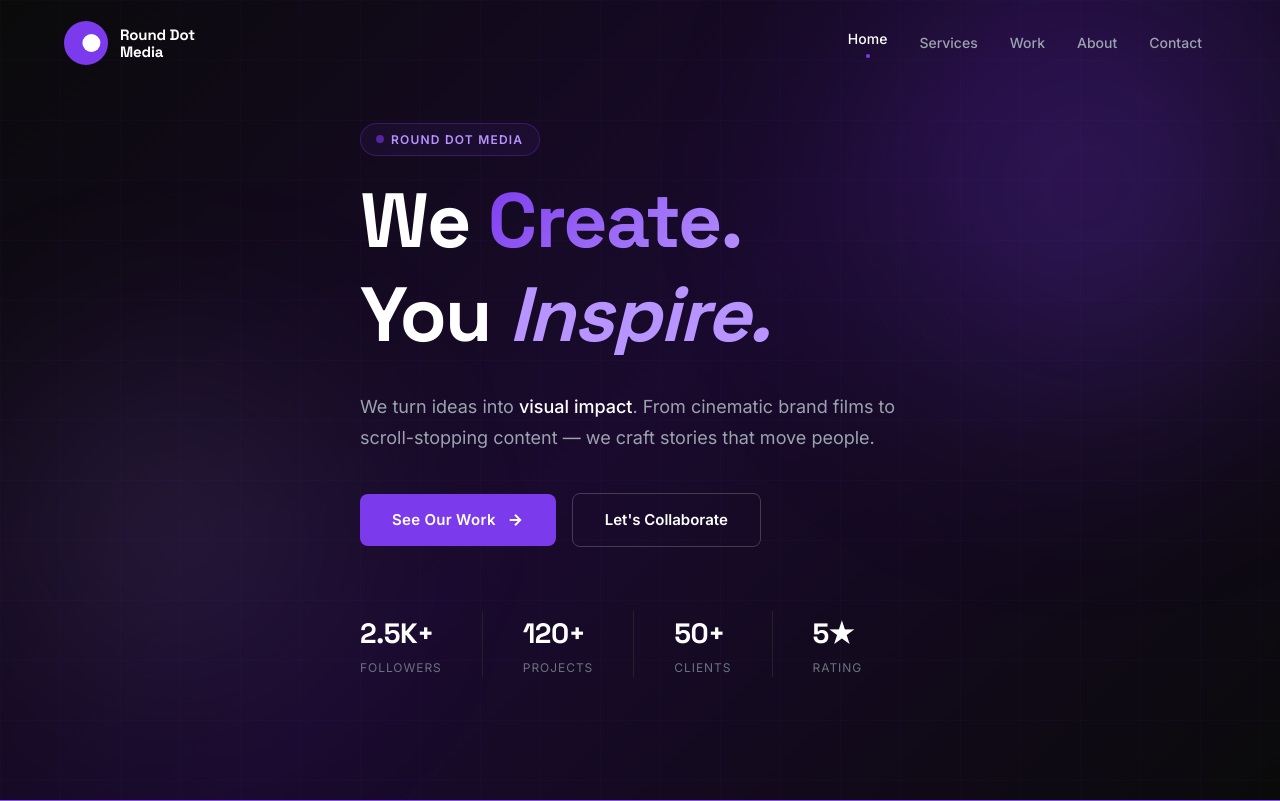
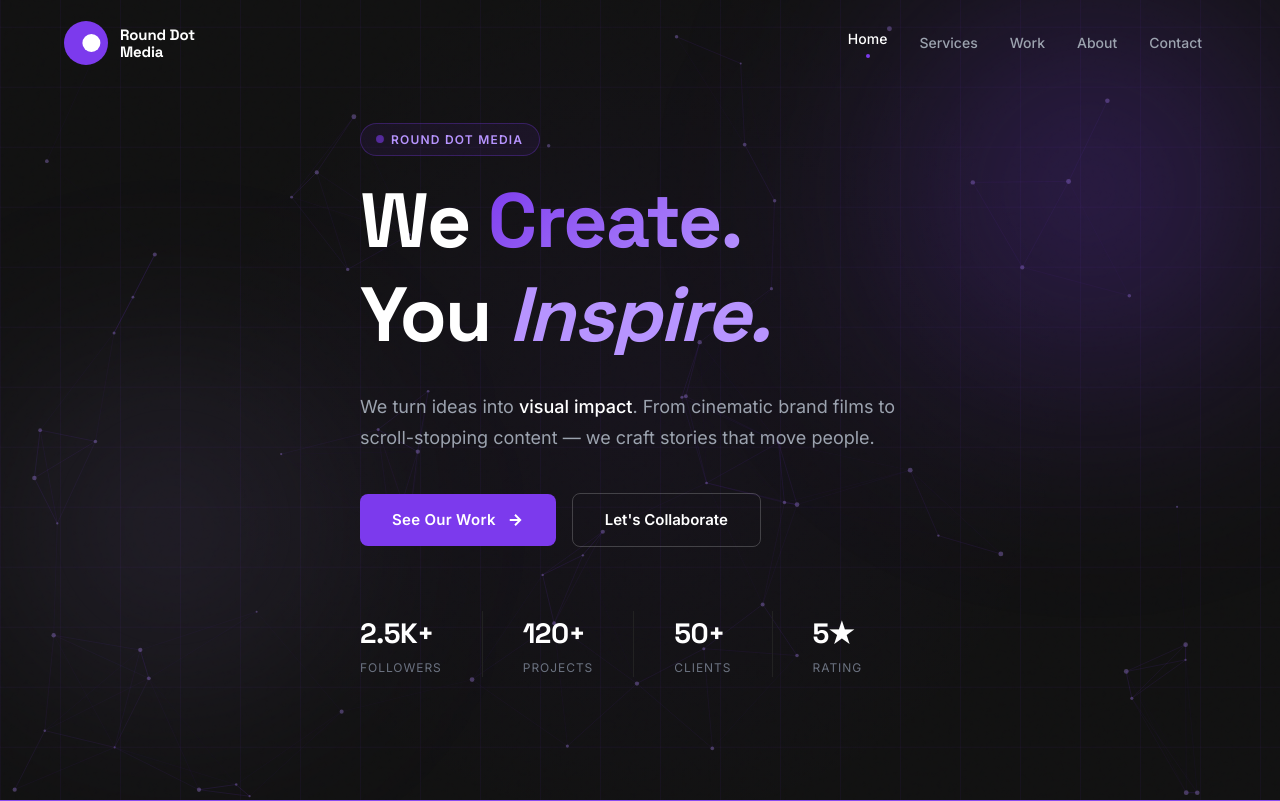
Before and after one commit to roshanbuha/round-dot-media, a React (Vite) app: page / in a window 1280 px wide. Shown: the top 801 px of the page. Built offline with nearby package versions, Linux system fonts and the light colour scheme.

Commit message:
feat: add styling for page components and implement new animated background component

```diff
--- a/src/components/About/About.css
+++ b/src/components/About/About.css
@@ -1,5 +1,5 @@
 .about-section {
-  background: var(--dark);
+  background: transparent;
   position: relative;
 }
 
--- a/src/components/AnimatedBackground/AnimatedBackground.css
+++ b/src/components/AnimatedBackground/AnimatedBackground.css
@@ -7,42 +7,29 @@
   z-index: -10;
   overflow: hidden;
   pointer-events: none;
-  background: var(--dark);
+  background: var(--dark); /* Dark solid base */
 }
 
-.bg-orb {
+.bg-canvas {
   position: absolute;
-  border-radius: 50%;
-  filter: blur(140px);
-  pointer-events: none;
-  transform: translate3d(0,0,0); /* Hardware acceleration */
+  top: 0;
+  left: 0;
+  width: 100%;
+  height: 100%;
+  opacity: 0.8;
 }
 
-.bg-orb-1 {
-  width: 60vw;
-  height: 60vw;
-  background: var(--purple-primary);
-  top: -20%;
-  left: -10%;
-  opacity: 0.15;
-}
-
-.bg-orb-2 {
-  width: 50vw;
-  height: 50vw;
-  background: var(--purple-light);
-  bottom: -20%;
-  right: -10%;
-  opacity: 0.12;
-}
-
-.bg-orb-3 {
-  width: 70vw;
-  height: 70vw;
-  background: var(--purple-deep);
-  top: 20%;
-  left: 30%;
-  opacity: 0.08;
+/* Very subtle radial glow in the center so the background isn't perfectly flat */
+.bg-ambient-glow {
+  position: absolute;
+  top: 50%;
+  left: 50%;
+  transform: translate(-50%, -50%);
+  width: 80vw;
+  height: 80vw;
+  background: radial-gradient(circle, rgba(124, 58, 237, 0.05) 0%, transparent 60%);
+  border-radius: 50%;
+  pointer-events: none;
 }
 
 /* Premium cinematic noise overlay */
--- a/src/components/AnimatedBackground/AnimatedBackground.jsx
+++ b/src/components/AnimatedBackground/AnimatedBackground.jsx
@@ -1,52 +1,120 @@
-import { motion } from 'motion/react'
+import { useEffect, useRef } from 'react'
 import './AnimatedBackground.css'
 
 export default function AnimatedBackground() {
+  const canvasRef = useRef(null)
+
+  useEffect(() => {
+    const canvas = canvasRef.current
+    if (!canvas) return
+    const ctx = canvas.getContext('2d')
+    let animationFrameId
+
+    // Resize canvas to match window
+    const resize = () => {
+      canvas.width = window.innerWidth
+      canvas.height = window.innerHeight
+    }
+    window.addEventListener('resize', resize)
+    resize()
+
+    // Particle Configuration
+    const particles = []
+    const particleCount = Math.min(Math.floor(window.innerWidth / 18), 80) // Responsive count
+    const connectionDistance = 160
+
+    // Initialize 'Round Dots'
+    for (let i = 0; i < particleCount; i++) {
+      particles.push({
+        x: Math.random() * canvas.width,
+        y: Math.random() * canvas.height,
+        vx: (Math.random() - 0.5) * 0.4, // Very slow movement
+        vy: (Math.random() - 0.5) * 0.4,
+        size: Math.random() * 1.5 + 1 // Small elegant dots
+      })
+    }
+
+    // Interactive Mouse Tracking
+    let mouse = { x: -1000, y: -1000 }
+    const handleMouseMove = (e) => {
+      mouse.x = e.clientX
+      mouse.y = e.clientY
+    }
+    window.addEventListener('mousemove', handleMouseMove)
+
+    // Animation Loop
+    const animate = () => {
+      ctx.clearRect(0, 0, canvas.width, canvas.height)
+
+      // Update and draw each dot
+      particles.forEach((p, index) => {
+        // Move particle
+        p.x += p.vx
+        p.y += p.vy
+
+        // Bounce off screen edges softly
+        if (p.x < 0 || p.x > canvas.width) p.vx *= -1
+        if (p.y < 0 || p.y > canvas.height) p.vy *= -1
+
+        // Draw the round dot
+        ctx.beginPath()
+        ctx.arc(p.x, p.y, p.size, 0, Math.PI * 2)
+        ctx.fillStyle = 'rgba(183, 148, 255, 0.4)' // var(--purple-light)
+        ctx.fill()
+
+        // Draw connecting lines to other dots
+        for (let j = index + 1; j < particles.length; j++) {
+          const p2 = particles[j]
+          const dx = p.x - p2.x
+          const dy = p.y - p2.y
+          const distance = Math.sqrt(dx * dx + dy * dy)
+
+          if (distance < connectionDistance) {
+            ctx.beginPath()
+            ctx.moveTo(p.x, p.y)
+            ctx.lineTo(p2.x, p2.y)
+            // Fade out the line the further away they are
+            const opacity = 1 - (distance / connectionDistance)
+            ctx.strokeStyle = `rgba(124, 58, 237, ${opacity * 0.2})` // var(--purple-primary)
+            ctx.lineWidth = 1
+            ctx.stroke()
+          }
+        }
+
+        // Draw connecting lines to the Mouse!
+        const dxMouse = p.x - mouse.x
+        const dyMouse = p.y - mouse.y
+        const distanceMouse = Math.sqrt(dxMouse * dxMouse + dyMouse * dyMouse)
+
+        if (distanceMouse < 180) {
+            ctx.beginPath()
+            ctx.moveTo(p.x, p.y)
+            ctx.lineTo(mouse.x, mouse.y)
+            const opacity = 1 - (distanceMouse / 180)
+            ctx.strokeStyle = `rgba(183, 148, 255, ${opacity * 0.3})` // var(--purple-light)
+            ctx.lineWidth = 1
+            ctx.stroke()
+        }
+      })
+
+      animationFrameId = requestAnimationFrame(animate)
+    }
+
+    animate()
+
+    // Cleanup
+    return () => {
+      window.removeEventListener('resize', resize)
+      window.removeEventListener('mousemove', handleMouseMove)
+      cancelAnimationFrame(animationFrameId)
+    }
+  }, [])
+
   return (
     <div className="animated-bg">
+      <div className="bg-ambient-glow" />
+      <canvas ref={canvasRef} className="bg-canvas" />
       <div className="bg-noise" />
-
-      <motion.div
-        className="bg-orb bg-orb-1"
-        animate={{
-          x: ['0%', '15%', '-5%', '0%'],
-          y: ['0%', '10%', '-10%', '0%'],
-          scale: [1, 1.1, 0.95, 1],
-        }}
-        transition={{
-          duration: 25,
-          repeat: Infinity,
-          ease: "easeInOut"
-        }}
-      />
-
-      <motion.div
-        className="bg-orb bg-orb-2"
-        animate={{
-          x: ['0%', '-15%', '5%', '0%'],
-          y: ['0%', '-10%', '10%', '0%'],
-          scale: [1, 1.2, 0.9, 1],
-        }}
-        transition={{
-          duration: 30,
-          repeat: Infinity,
-          ease: "easeInOut"
-        }}
-      />
-
-      <motion.div
-        className="bg-orb bg-orb-3"
-        animate={{
-          x: ['0%', '10%', '-15%', '0%'],
-          y: ['0%', '-15%', '5%', '0%'],
-          scale: [1, 1.05, 1.1, 1],
-        }}
-        transition={{
-          duration: 35,
-          repeat: Infinity,
-          ease: "easeInOut"
-        }}
-      />
     </div>
   )
 }
--- a/src/components/Contact/Contact.css
+++ b/src/components/Contact/Contact.css
@@ -1,5 +1,5 @@
 .contact-section {
-  background: #0D0D0D;
+  background: transparent;
   position: relative;
   overflow: hidden;
 }
--- a/src/components/Hero/Hero.css
+++ b/src/components/Hero/Hero.css
@@ -4,7 +4,7 @@
   align-items: center;
   position: relative;
   overflow: hidden;
-  background: var(--gradient-hero);
+  background: transparent;
 }
 
 /* Orbs */
@@ -49,9 +49,15 @@
   position: absolute;
   inset: 0;
   background-image:
-    linear-gradient(rgba(124, 58, 237, 0.04) 1px, transparent 1px),
-    linear-gradient(90deg, rgba(124, 58, 237, 0.04) 1px, transparent 1px);
+    linear-gradient(rgba(124, 58, 237, 0.06) 1px, transparent 1px),
+    linear-gradient(90deg, rgba(124, 58, 237, 0.06) 1px, transparent 1px);
   background-size: 60px 60px;
+  animation: grid-scroll 15s linear infinite;
+}
+
+@keyframes grid-scroll {
+  0% { background-position: 0 0; }
+  100% { background-position: 0 60px; }
 }
 
 /* Content */
--- a/src/components/Services/Services.css
+++ b/src/components/Services/Services.css
@@ -1,5 +1,5 @@
 .services-section {
-  background: var(--dark);
+  background: transparent;
   position: relative;
 }
 
--- a/src/components/Work/Work.css
+++ b/src/components/Work/Work.css
@@ -1,5 +1,5 @@
 .work-section {
-  background: #0D0D0D;
+  background: transparent;
   position: relative;
   overflow: hidden;
 }
```
